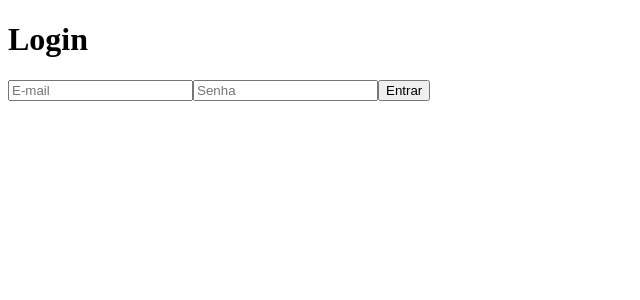
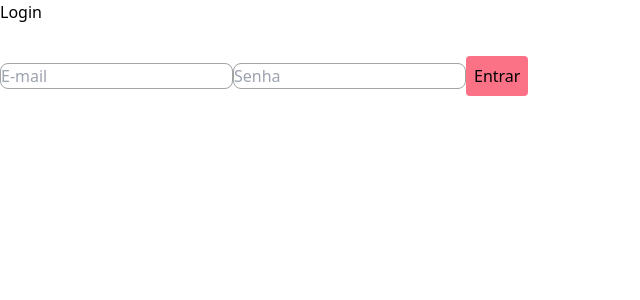
Before and after one commit to Cherrypi73/atividade4-ptac, a Next.js app in the folder aula04-main/aula04-main/: page / in a window 1280 px wide. Shown: the top 300 px of the page, without its empty margins (0-640 px from the left). Built offline with nearby package versions, Linux system fonts and the light colour scheme.

Commit message:
git  style

```diff
--- a/aula04-main/aula04-main/package.json
+++ b/aula04-main/aula04-main/package.json
@@ -19,7 +19,9 @@
     "postcss": "8.4.27",
     "react": "18.2.0",
     "react-dom": "18.2.0",
-    "react-toastify": "^9.1.3",
-    "tailwindcss": "3.3.3"
+    "react-toastify": "^9.1.3"
+  },
+  "devDependencies": {
+    "tailwindcss": "^3.3.3"
   }
 }
--- /dev/null
+++ b/aula04-main/aula04-main/public/tailwind.config.js
@@ -0,0 +1,8 @@
+/** @type {import('tailwindcss').Config} */
+module.exports = {
+  content: [],
+  theme: {
+    extend: {},
+  },
+  plugins: [],
+}
--- /dev/null
+++ b/aula04-main/aula04-main/src/app/global.css
@@ -0,0 +1,3 @@
+@tailwind base;
+@tailwind components;
+@tailwind utilities;
--- a/aula04-main/aula04-main/src/app/layout.js
+++ b/aula04-main/aula04-main/src/app/layout.js
@@ -1,5 +1,4 @@
-
-
+import './global.css'
 export const metadata = {
   title: 'Register users',
   description: 'Project for class PTAC',
--- a/aula04-main/aula04-main/src/app/page.js
+++ b/aula04-main/aula04-main/src/app/page.js
@@ -4,6 +4,7 @@ import handlerAcessUser from "./functions/handlerAcess"
 import { useRouter } from "next/navigation";
 import { ToastContainer, toast } from "react-toastify";
 import 'react-toastify/dist/ReactToastify.css';
+
 export default function Login() {
   const [user, setUser] = useState({
     email: '',
@@ -24,20 +25,23 @@ export default function Login() {
     }
   }
   return (
-    <div>
+    <div  className="grid grid-rows-4 grid-flow-col gap-4">
       <h1>Login</h1>
       <form onSubmit={handlerLogin}>
         <input
           placeholder='E-mail'
           type="email"
+          className="border border-neutral-400 rounded-lg"
           onChange={(e) => { setUser({ ...user, email: e.target.value }) }}>
         </input>
         <input
           placeholder='Senha'
           type='password'
+          className="border border-neutral-400 rounded-lg"
           onChange={(e) => { setUser({ ...user, password: e.target.value }) }}>
         </input>
-        <button>Entrar</button>
+        <button className="bg-rose-400 rounded p-2">Entrar</button>
+
       <ToastContainer/>
       </form>
     </div>
```
Also changed, not shown: aula04-main/aula04-main/src/componentes/ListUsers.js (+9 -1 lines), 1 other file (tests, documents, lock files or other folders).
